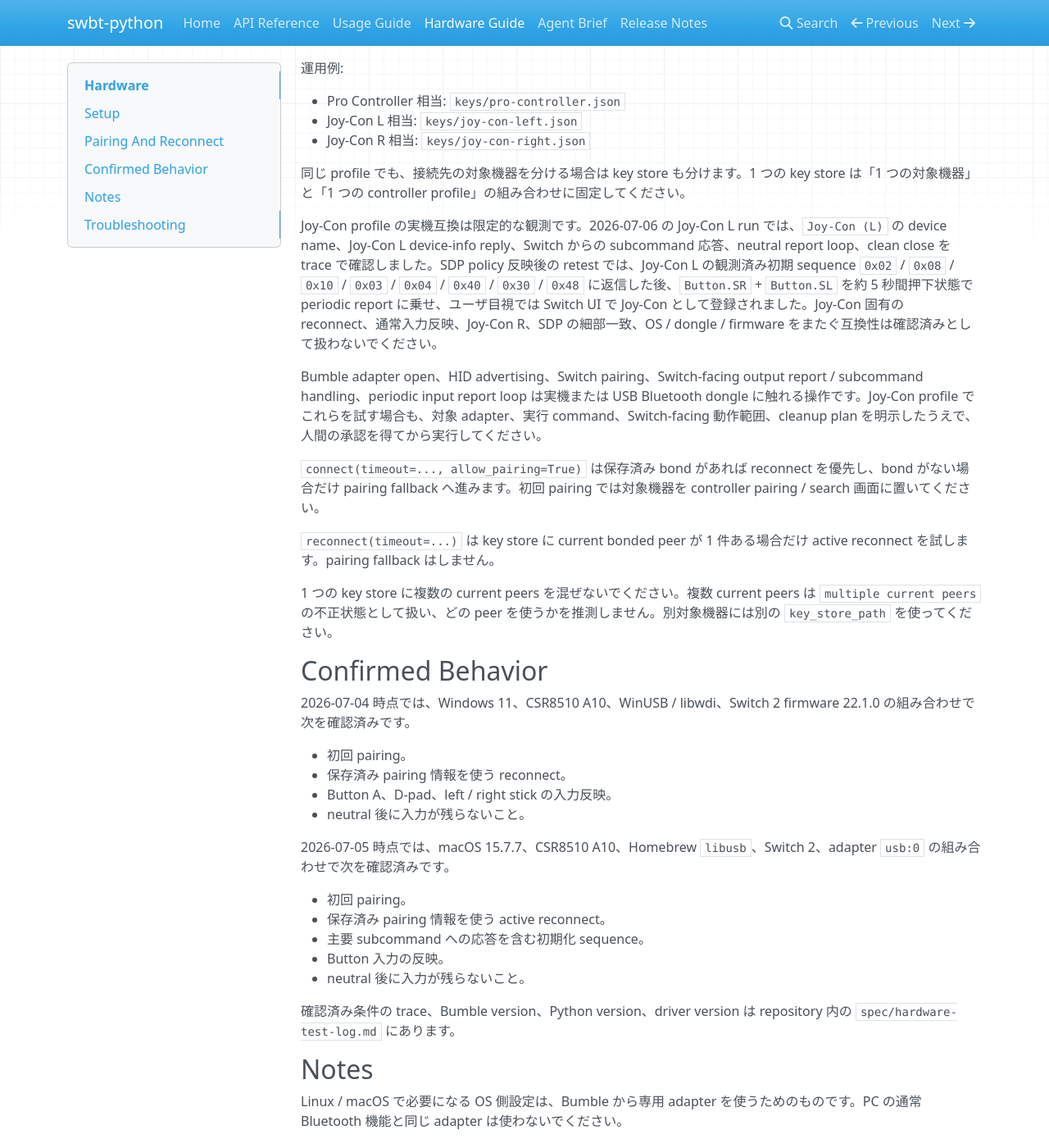
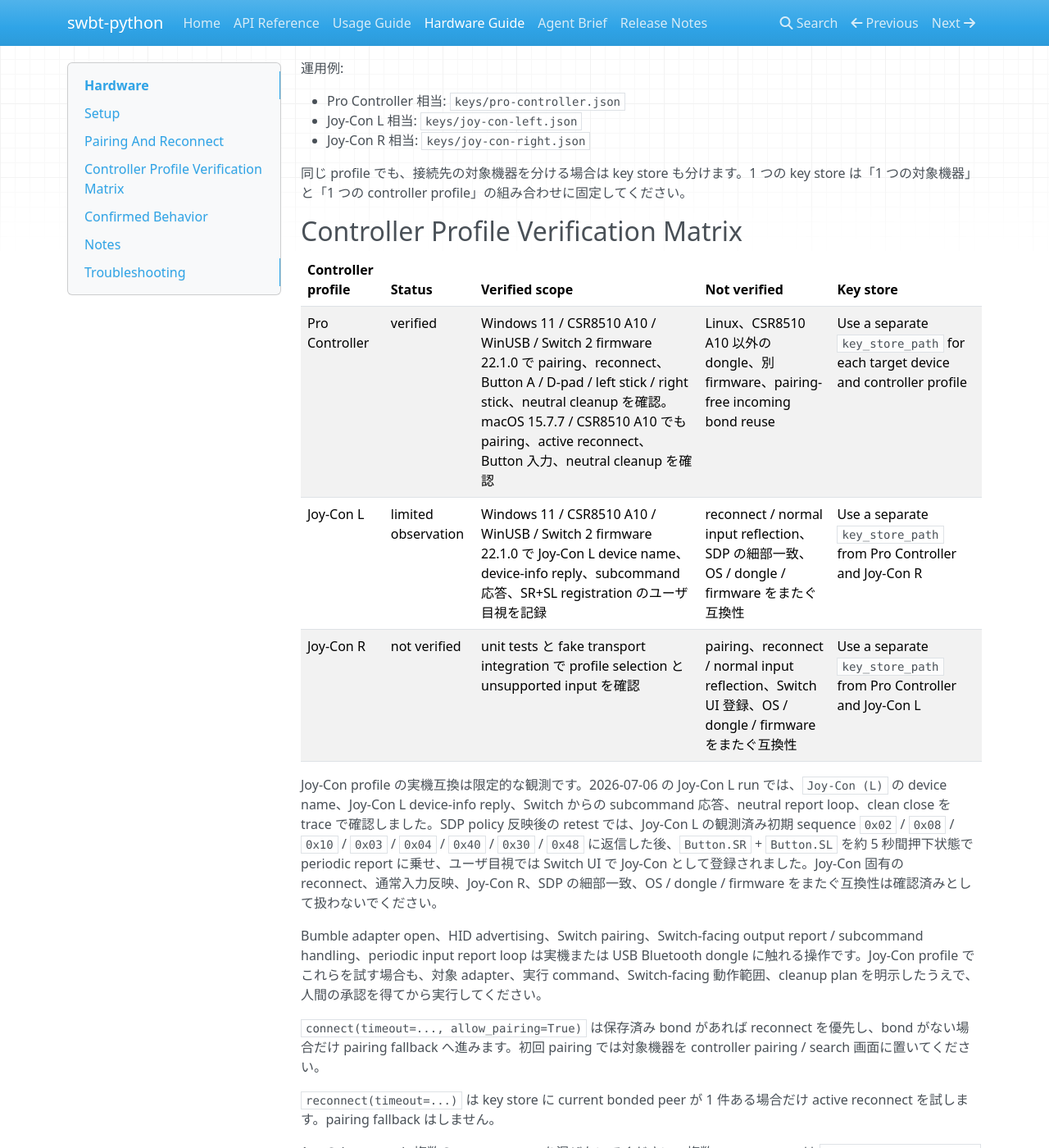
Before and after one commit to niart120/swbt-python, an MkDocs documentation site: the page built from docs/hardware.md, in a window 1280 px wide and 1400 px high, scrolled down 3039 px. Shown: the whole window at 82% size. Built offline with MkDocs 1.6.1, drawn with Linux system fonts in a browser that asks for light colours; nearby versions of some CDN libraries.

Commit message:
docs(hardware): controller profile 検証 matrix を追加

```diff
--- a/docs/hardware.md
+++ b/docs/hardware.md
@@ -129,6 +129,14 @@
 
 同じ profile でも、接続先の対象機器を分ける場合は key store も分けます。1 つの key store は「1 つの対象機器」と「1 つの controller profile」の組み合わせに固定してください。
 
+## Controller Profile Verification Matrix
+
+| Controller profile | Status | Verified scope | Not verified | Key store |
+|---|---|---|---|---|
+| Pro Controller | verified | Windows 11 / CSR8510 A10 / WinUSB / Switch 2 firmware 22.1.0 で pairing、reconnect、Button A / D-pad / left stick / right stick、neutral cleanup を確認。macOS 15.7.7 / CSR8510 A10 でも pairing、active reconnect、Button 入力、neutral cleanup を確認 | Linux、CSR8510 A10 以外の dongle、別 firmware、pairing-free incoming bond reuse | Use a separate `key_store_path` for each target device and controller profile |
+| Joy-Con L | limited observation | Windows 11 / CSR8510 A10 / WinUSB / Switch 2 firmware 22.1.0 で Joy-Con L device name、device-info reply、subcommand 応答、SR+SL registration のユーザ目視を記録 | reconnect / normal input reflection、SDP の細部一致、OS / dongle / firmware をまたぐ互換性 | Use a separate `key_store_path` from Pro Controller and Joy-Con R |
+| Joy-Con R | not verified | unit tests と fake transport integration で profile selection と unsupported input を確認 | pairing、reconnect / normal input reflection、Switch UI 登録、OS / dongle / firmware をまたぐ互換性 | Use a separate `key_store_path` from Pro Controller and Joy-Con L |
+
 Joy-Con profile の実機互換は限定的な観測です。2026-07-06 の Joy-Con L run では、`Joy-Con (L)` の device name、Joy-Con L device-info reply、Switch からの subcommand 応答、neutral report loop、clean close を trace で確認しました。SDP policy 反映後の retest では、Joy-Con L の観測済み初期 sequence `0x02` / `0x08` / `0x10` / `0x03` / `0x04` / `0x40` / `0x30` / `0x48` に返信した後、`Button.SR` + `Button.SL` を約 5 秒間押下状態で periodic report に乗せ、ユーザ目視では Switch UI で Joy-Con として登録されました。Joy-Con 固有の reconnect、通常入力反映、Joy-Con R、SDP の細部一致、OS / dongle / firmware をまたぐ互換性は確認済みとして扱わないでください。
 
 Bumble adapter open、HID advertising、Switch pairing、Switch-facing output report / subcommand handling、periodic input report loop は実機または USB Bluetooth dongle に触れる操作です。Joy-Con profile でこれらを試す場合も、対象 adapter、実行 command、Switch-facing 動作範囲、cleanup plan を明示したうえで、人間の承認を得てから実行してください。
```
Also changed, not shown: 1 other file.
